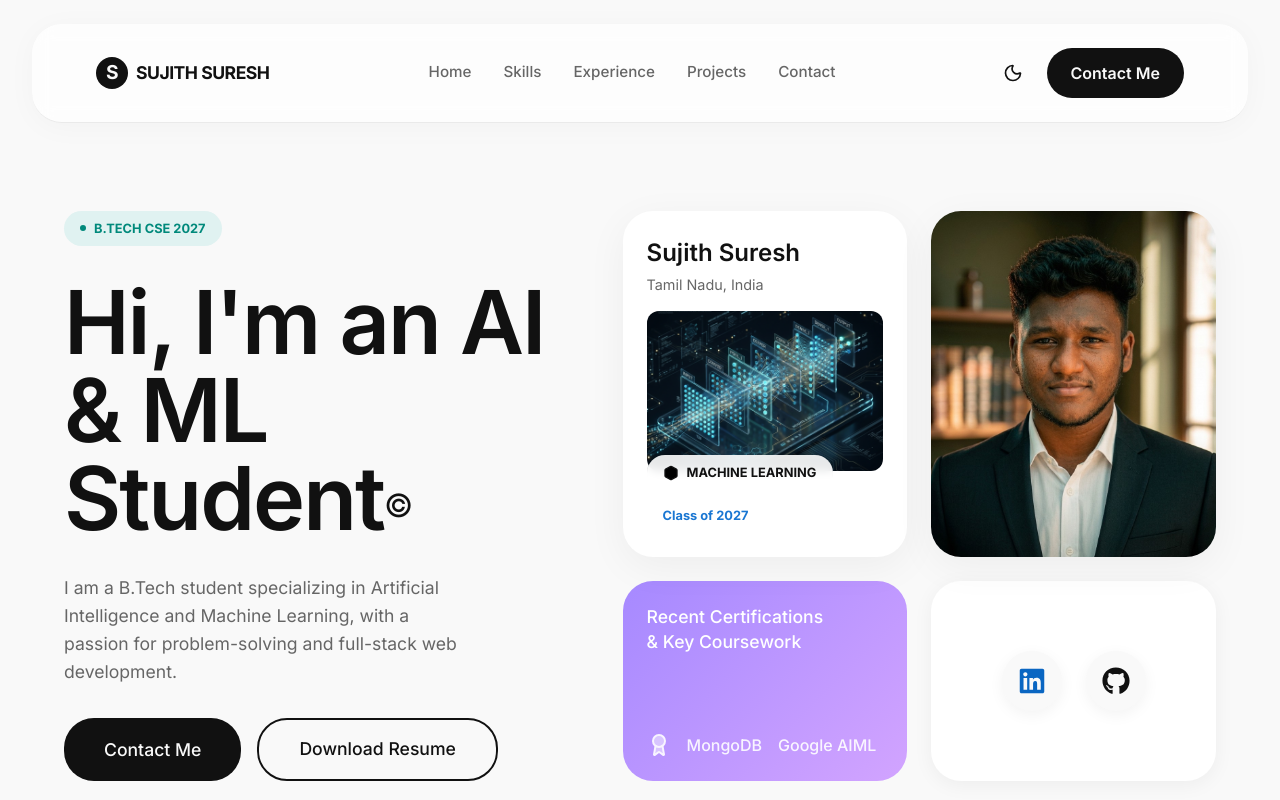
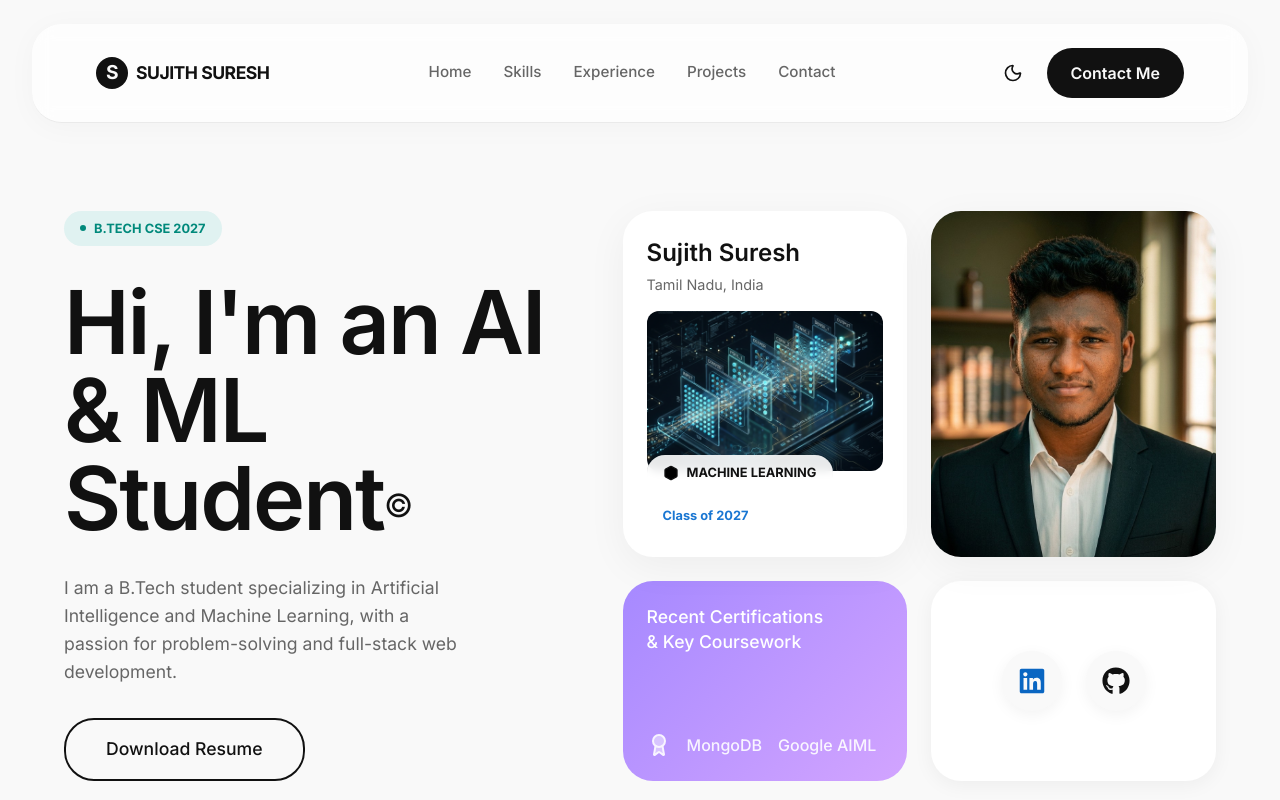
Before and after one commit to sujithTech007/My-Portfolio, a Next.js app: page / in a window 1280 px wide. Shown: the top 800 px of the page. Built offline with nearby package versions, Linux system fonts and the light colour scheme.

Commit message:
Remove Contact Me button from Hero

```diff
--- a/src/components/Hero.tsx
+++ b/src/components/Hero.tsx
@@ -31,7 +31,6 @@ export default function Hero() {
         </p>
 
         <div className={styles.buttonGroup}>
-          <button className={styles.contactBtn}>Contact Me</button>
           <a href="/resume.pdf" target="_blank" className={styles.resumeBtn}>Download Resume</a>
         </div>
       </motion.div>
```
